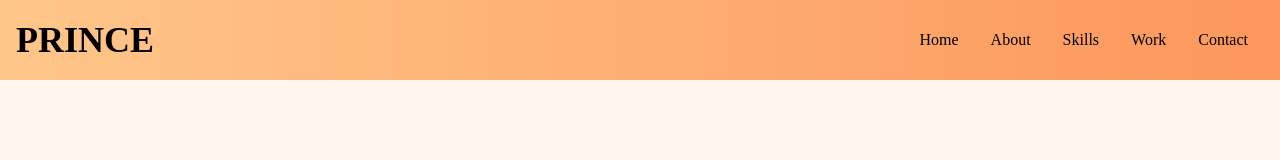
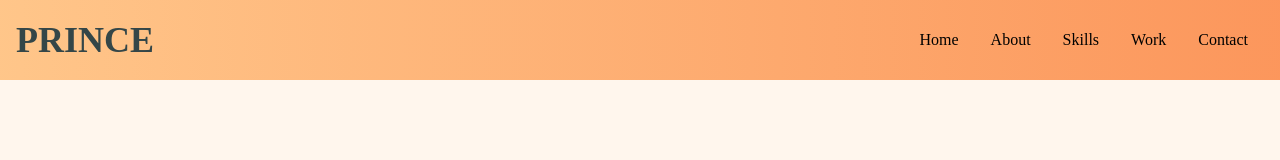
Before and after one commit to Dingan-Mkhize/opclass-port, a React (Create React App) app: page /skills in a window 1280 px wide. Shown: the top 160 px of the page. Built offline with nearby package versions, Linux system fonts and the light colour scheme.

Commit message:
intial commit

```diff
--- a/src/components/Navbar.js
+++ b/src/components/Navbar.js
@@ -17,7 +17,7 @@
   return (
     <div className="nav fixed w-full h-[80px] flex justify-between items-center px-4 bg-[#FBE0C3] text-black">
       <div>
-        <h1 className="text-4xl sm:text-4xl font-bold text-[#344648">PRINCE</h1>
+        <h1 className="text-4xl sm:text-4xl font-bold text-[#344648]">PRINCE</h1>
       </div>
 
       {/* menu */}
@@ -49,7 +49,7 @@
         className={
           !nav
             ? "hidden"
-            : "absolute top-0 left-0 w-full h-screen bg-[#0a192f] flex flex-col justify-center items-center"
+            : "absolute top-0 left-0 w-full h-screen bg-[#FBE0C3] flex flex-col justify-center items-center"
         }
       >
         <li className="py-6 text-4xl">
--- a/src/components/Skills.js
+++ b/src/components/Skills.js
@@ -5,8 +5,6 @@
 import JavaScript from "../assets/javascript.png";
 import ReactImg from "../assets/react.png";
 import Node from "../assets/node.png";
-//import FireBase from "../assets/firebase.png";
-//import AWS from "../assets/aws.png";
 import GitHub from "../assets/github.png";
 import Tailwind from "../assets/tailwind.png";
 import Mongo from "../assets/mongo.png";
```
Also changed, not shown: src/App.js (+1 -8 lines).
